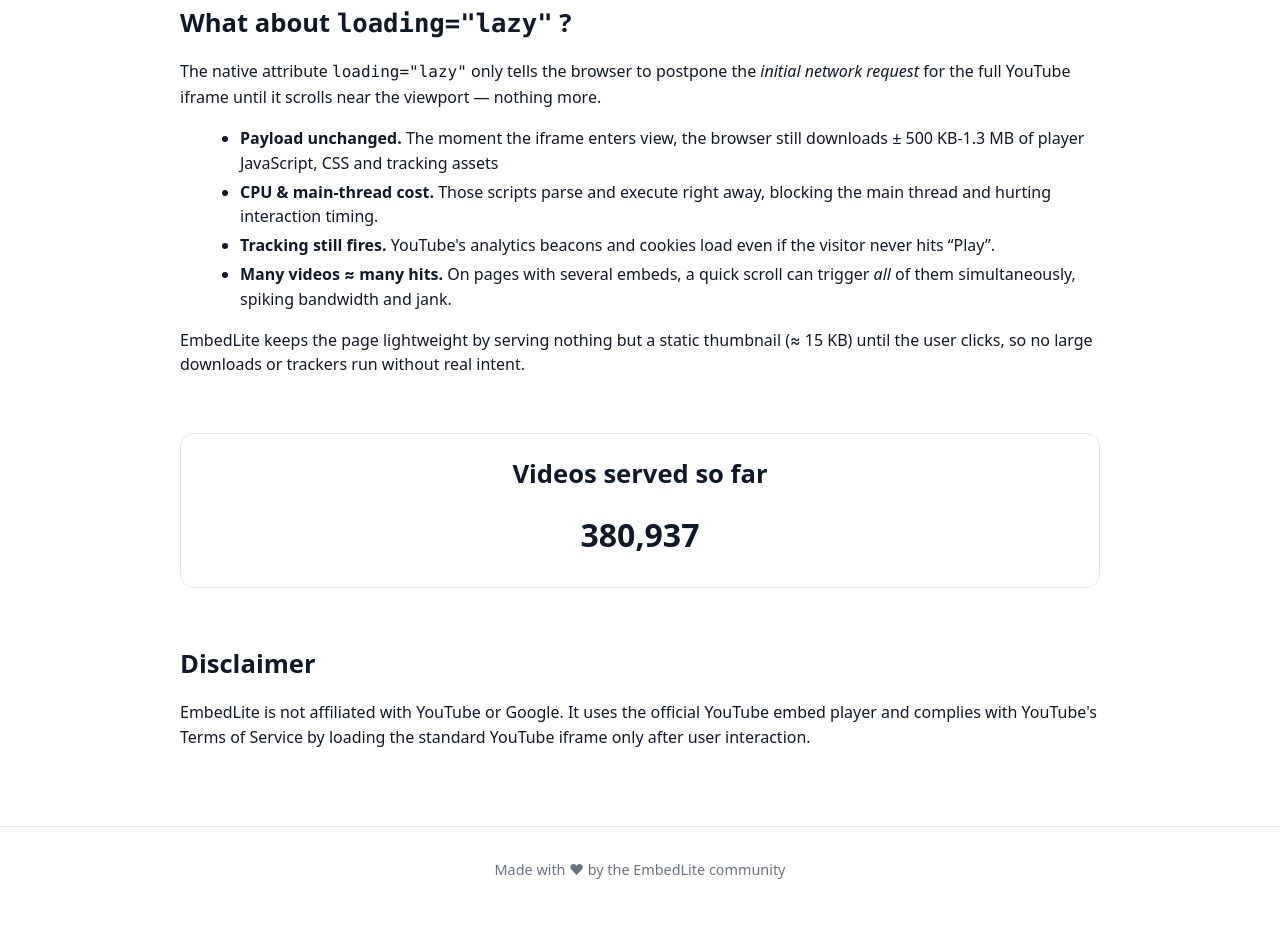
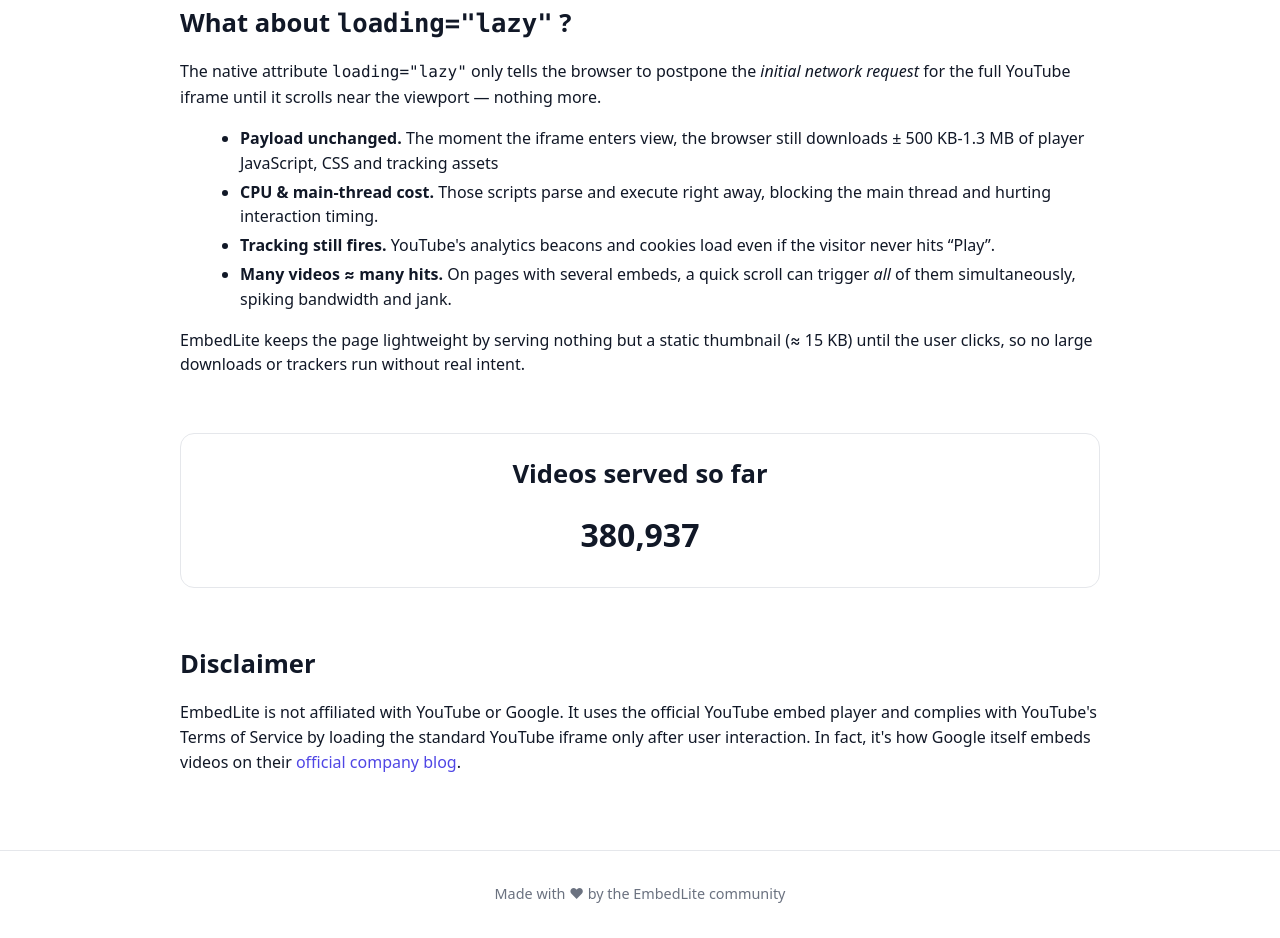
Before and after one commit to embedlite/embedlite, a plain HTML site: page index.html in a window 1280 px wide. Shown: the part 2194-3132 px from the top of the page. Before the commit the page ends 3107 px from the top, so only its background shows below. Drawn offline with Linux system fonts and the light colour scheme.

Commit message:
feat: improve disclaimer

```diff
--- a/index.html
+++ b/index.html
@@ -402,7 +402,7 @@ https://www.embedlite.com/embed/dQw4w9WgXcQ?autoplay=true&amp;title=Rick%20Astle
         EmbedLite is not affiliated with YouTube or Google. It uses the
         official YouTube embed player and complies with YouTube's Terms of
         Service by loading the standard YouTube iframe only after user
-        interaction.
+        interaction. In fact, it's how Google itself embeds videos on their <a href="https://blog.google">official company blog</a>.
       </p>
     </section>
   </main>
```
Also changed, not shown: 2 other files.
